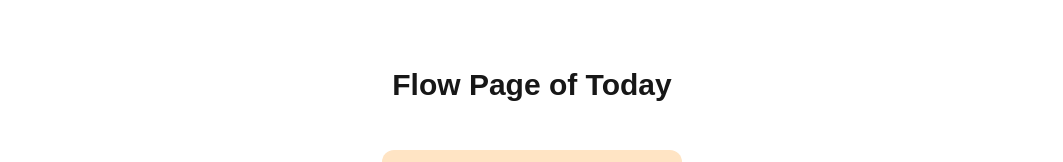
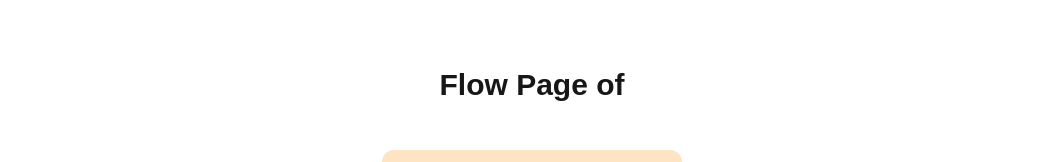
Before and after one commit to MahapatroHari/gt, a Next.js app: page /border in a window 1280 px wide. Shown: the top 162 px of the page, without its empty margins (108-1171 px from the left). Built offline with nearby package versions, Linux system fonts and the light colour scheme.

Commit message:
tenfour_two

```diff
--- a/app/(common)/border/page.tsx
+++ b/app/(common)/border/page.tsx
@@ -6,7 +6,7 @@
 const FlowPage = () => {
   return (
     <div className={styles.container}>
-      <h1 className={styles.heading}>Flow Page of Today</h1>
+      <h1 className={styles.heading}>Flow Page of</h1>
 
       <div className={styles.pageContent}>
         <div className={styles.parentSection}>
```
